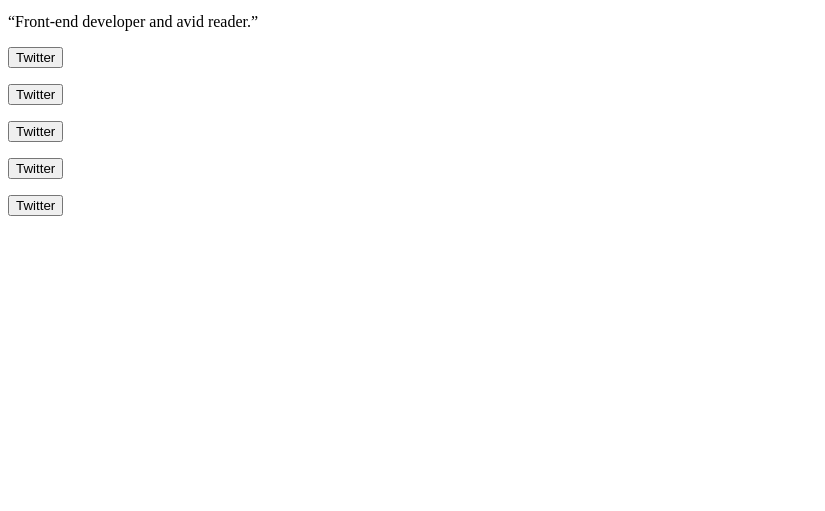
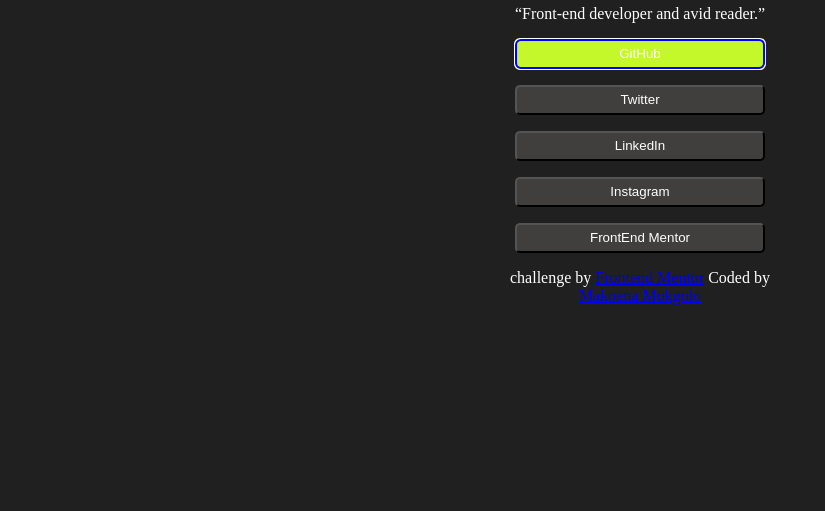
Before and after one commit to Makoena/Social-link-profile, a plain HTML site: page index.html in a window 1280 px wide. Shown: the part 289-800 px from the top of the page, without its empty margins (0-825 px from the left). Drawn offline with Linux system fonts and the light colour scheme.

Commit message:
style added

```diff
--- a/index.html
+++ b/index.html
@@ -6,13 +6,15 @@
     <title>Social Link Profile</title>
 </head>
 <body>
+    <link rel="stylesheet" type="text/css" href="style.css">
     <main>
         <img src="assets/images/avatar-jessica.jpeg" alt="Profile picture">
         <h1>Jessica Randall</h1>
         <p class="location">Location United Kingdom </p>
         <q class="description">Front-end developer and avid reader.</q>
         <p>
-            <button class="block" type="button">Twitter</button>
+            <button type="button" autofocus>GitHub</button>
+
 
         </p>
 
@@ -21,17 +23,23 @@
 
         </p>
         <p>
-            <button class="block" type="button">Twitter</button>
+            <button class="block" type="button">LinkedIn</button>
 
         </p>
         <p>
-            <button class="block" type="button">Twitter</button>
+            <button class="block" type="button">Instagram</button>
 
         </p>
         <p>
-            <button class="block" type="button">Twitter</button>
+            <button class="block" type="button">FrontEnd Mentor</button>
 
         </p>
+        <div class ="attribution">challenge by <a href="https://www.fronendmentor.io?ref=challenge" target="_blank">Frontend Mentor</a>
+
+            Coded by
+            <a href="#">Makoena Mokgolo</a>
+
+        </div>
 
 
     </main>
--- /dev/null
+++ b/style.css
@@ -0,0 +1,35 @@
+body{
+    text-align: center;
+	border-radius: 10px;
+	height: 570px;
+	width: 300px;
+	margin: 0 auto;
+	background-color: rgb(33, 32, 32);
+	position: static;
+	color: white;
+}
+img{
+    border-radius: 50%;
+}
+
+
+p {
+    color: hsl(75, 94%, 57%);
+  }
+button {
+    border-radius: 5px;
+	color: white;
+	margin: 0 auto;
+	background-color: #413e3e;
+	width: 250px;
+	height: 30px;
+	align-items: center;
+}
+button:focus {
+    outline: blue auto 5px;
+  background-color: hsl(75, 94%, 57%);
+}
+
+div {
+    display: block;
+}
```
